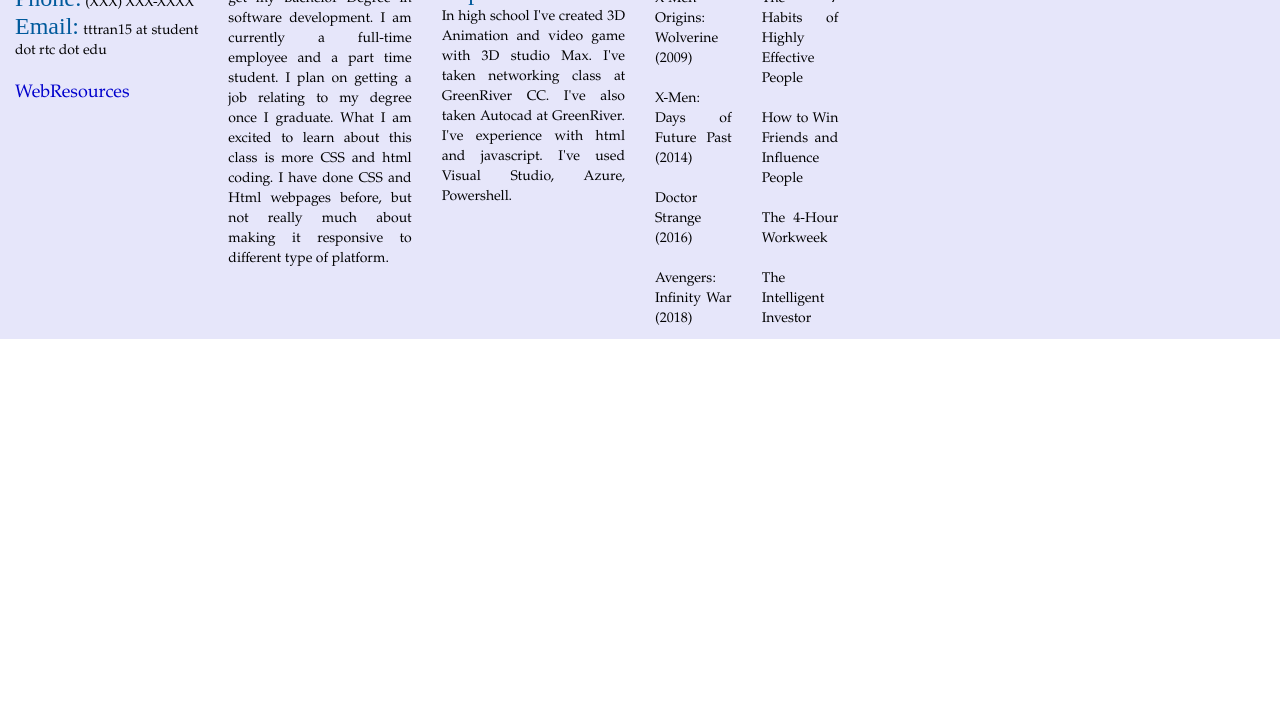
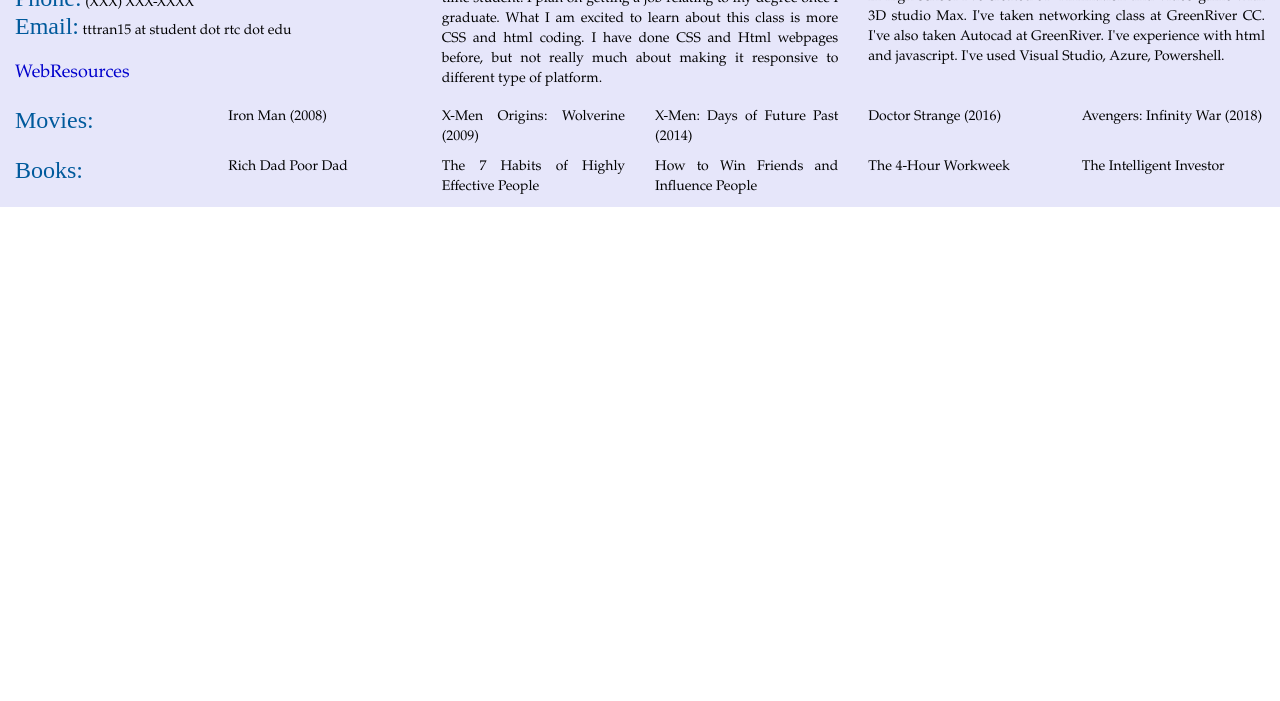
Before and after one commit to tuantran468/trant-csi443, a plain HTML site: page index.html in a window 1280 px wide. Shown: the part 99-800 px from the top of the page. Drawn offline with nearby package versions, Linux system fonts and the light colour scheme.

Commit message:
Add files via upload

```diff
--- a/index.html
+++ b/index.html
@@ -23,7 +23,7 @@
         <div class="row">
 
             <!-- Col 1 Start SM-->
-            <div id="info" class="col-xs-12 col-sm-6 col-md-3 col-lg-2">
+            <div id="info" class="col-xs-12 col-sm-6 col-md-3 col-lg-4">
             <img id="profilepicture" src="img/profilepicture.jpg" alt="Profile Picture" /> <br />
                 <h2> Tuan Tran </h2> <br />
                 <h3>Phone:</h3> (XXX) XXX-XXXX <br />
@@ -33,49 +33,81 @@
             </div>
 
             <!-- Col 2 Start SM -->
-            <div id="bio" class="col-xs-12 col-sm-6 col-md-3 col-lg-2">
+            <div id="bio" class="col-xs-12 col-sm-6 col-md-3 col-lg-4">
                 <h3>Biography:</h3> <br />
                 <p>Hi, my name is Tuan Tran and I am currently attending Renton Technical College to get my Bachelor Degree in software development. I am currently a full-time employee and a part time student. I plan on getting a job relating to my degree once I graduate.  What I am excited to learn about this class is more CSS and html coding. I have done CSS and Html webpages before, but not really much about making it responsive to different type of platform. </p>
             </div>
 
             <!-- Col 3 Start SM -->
-            <div id="landscape" class="col-xs-12 hidden-sm col-md-3 col-lg-2">
+            <div id="landscape" class="col-xs-12 hidden-sm col-md-3 col-lg-4">
             <h3>Education:</h3>
             <p> I have a Associate of Science in Computer Engineering </p>
             <h3>Experience:</h3>
             <p> In high school I've created 3D Animation and video game with 3D studio Max. I've taken networking class at GreenRiver CC. I've also taken Autocad at GreenRiver. I've experience with html and javascript. I've used Visual Studio, Azure, Powershell. </p>
             </div>
 
-            <!-- Col 4 Start SM -->
-            <div id="subcolumn" class="col-xs-12 hidden-sm col-md-3 col-lg-2">
+            <!-- SubCol 1 Start -->
+            <div id="subcolumn1" class="col-xs-12 hidden-sm col-md-3 col-lg-12 col-xl-12">
                 <div class="row">
-                    <!-- SubCol 1 Start -->
-                    <div class="col-xs-12 col-md-6">
+                    <div class="col-xs-12 col-lg-2 col-xl-2">
                         <h3>Movies:</h3>
+                    </div>
+                    <div class="col-xs-12 col-lg-2 col-xl-2" >
                         <ul>
                             <li> Iron Man (2008)</li>
-                            <br />
-                            <li>X-Men Origins: Wolverine (2009)</li>
-                            <br />
-                            <li>X-Men: Days of Future Past (2014)</li>
-                            <br />
-                            <li>Doctor Strange (2016)</li>
-                            <br />
+                        </ul>
+                    </div>
+                    <div class="col-xs-12 col-lg-2 col-xl-2" >
+                        <ul>
+                            <li> X-Men Origins: Wolverine (2009)</li>
+                        </ul>
+                    </div>
+                    <div class="col-xs-12 col-lg-2 col-xl-2" >
+                        <ul>
+                            <li> X-Men: Days of Future Past (2014)</li>
+                        </ul>
+                    </div>
+                    <div class="col-xs-12 col-lg-2 col-xl-2" >
+                        <ul>
+                            <li> Doctor Strange (2016)</li>
+                        </ul>
+                    </div>
+                    <div class="col-xs-12 col-lg-2 col-xl-2" >
+                        <ul>
                             <li>Avengers: Infinity War (2018)</li>
                         </ul>
                     </div>
-                    <!-- SubCol 2 Start -->
-                    <div class="col-xs-12 col-md-6" >
+                </div>
+            </div>
+
+            <!-- SubCol 2 Start -->
+            <div id="subcolumn" class="col-xs-12 hidden-sm col-md-3 col-lg-12 col-xl-12">
+                <div class="row">
+                    <div class="col-xs-12 col-lg-2 col-xl-2" >
                         <h3>Books:</h3>
+                    </div>
+                    <div class="col-xs-12 col-lg-2 col-xl-2" >
                         <ul>
-                            <li>Rich Dad Poor Dad</li>
-                            <br />
-                            <li>The 7 Habits of Highly Effective People</li>
-                            <br />
+                            <li> Rich Dad Poor Dad</li>
+                        </ul>
+                    </div>
+                    <div class="col-xs-12 col-lg-2 col-xl-2" >
+                        <ul>
+                            <li> The 7 Habits of Highly Effective People</li>
+                        </ul>
+                    </div>
+                    <div class="col-xs-12 col-lg-2 col-xl-2" >
+                        <ul>
                             <li>How to Win Friends and Influence People</li>
-                            <br />
+                        </ul>
+                    </div>
+                    <div class="col-xs-12 col-lg-2 col-xl-2" >
+                        <ul>
                             <li>The 4-Hour Workweek</li>
-                            <br />
+                        </ul>
+                    </div>
+                    <div class="col-xs-12 col-lg-2 col-xl-2" >
+                        <ul>
                             <li>The Intelligent Investor</li>
                         </ul>
                     </div>
```
Also changed, not shown: css/style.css (line endings or trailing spaces).
